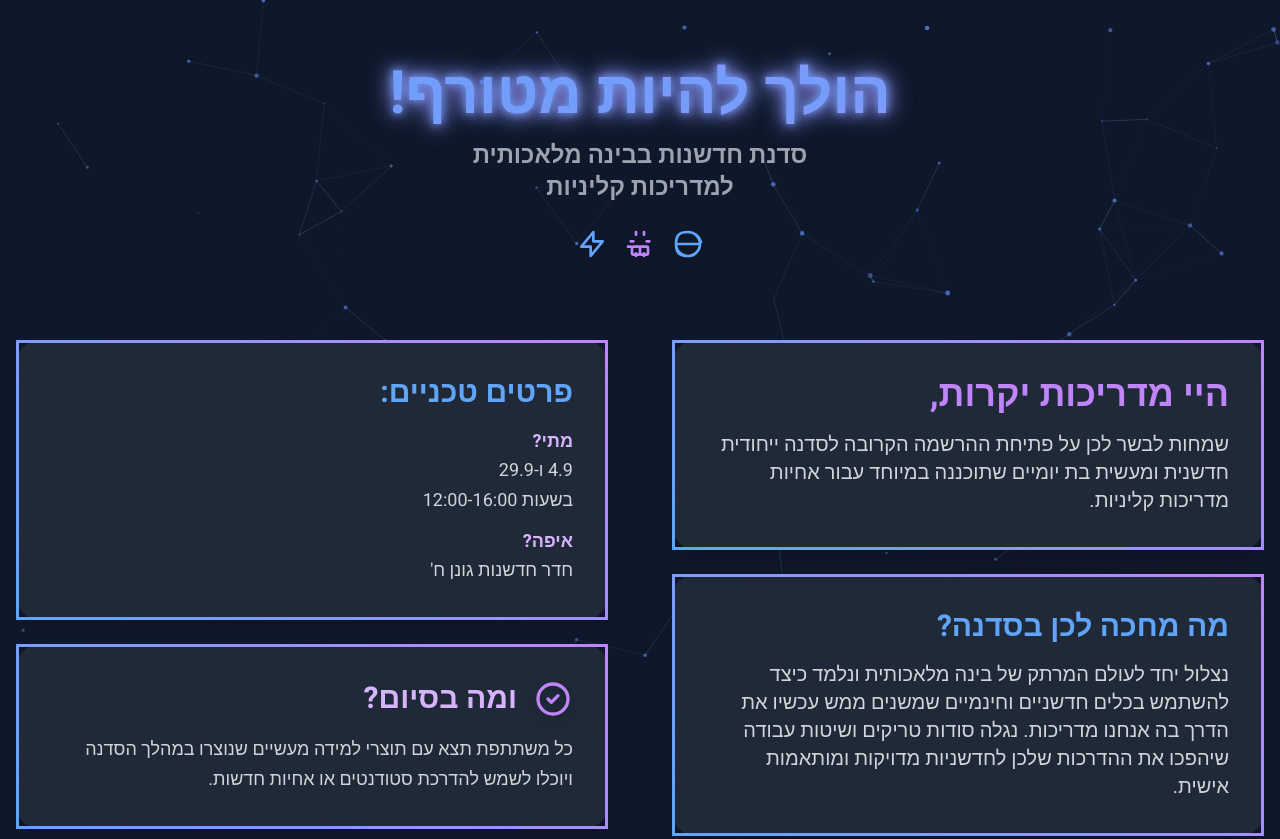
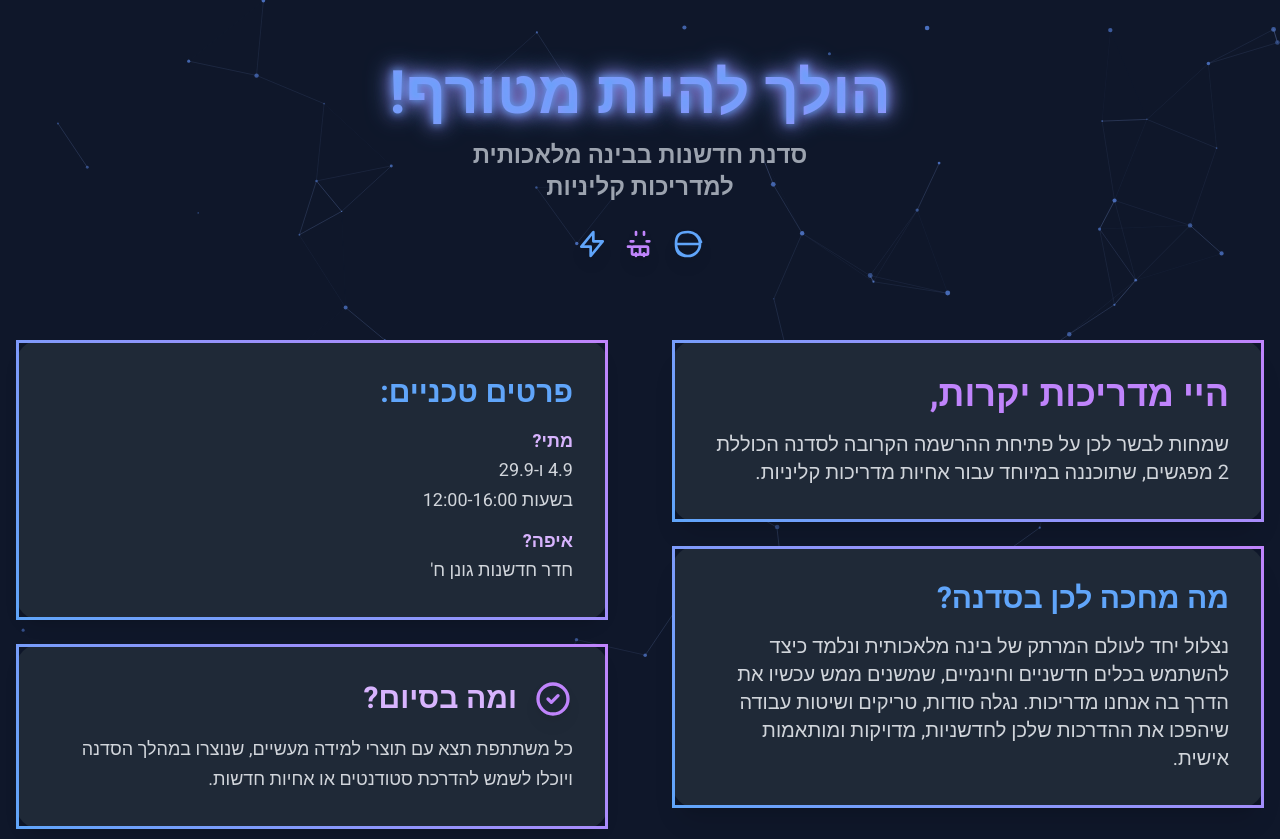
Before and after one commit to tifereteliav/Innovation, a plain HTML site: page index.html in a window 1280 px wide. Shown: the top 839 px of the page. Drawn offline with nearby package versions, Linux system fonts and the light colour scheme.

Commit message:
Update index.html

```diff
--- a/index.html
+++ b/index.html
@@ -110,7 +110,7 @@
                         היי מדריכות יקרות,
                     </h2>
                     <p class="text-lg md:text-xl leading-relaxed text-gray-300">
-                        שמחות לבשר לכן על פתיחת ההרשמה הקרובה לסדנה ייחודית חדשנית ומעשית בת יומיים שתוכננה במיוחד עבור אחיות מדריכות קליניות.
+                        שמחות לבשר לכן על פתיחת ההרשמה הקרובה לסדנה הכוללת 2 מפגשים, שתוכננה במיוחד עבור אחיות מדריכות קליניות.
                     </p>
                 </div>
                 <!-- קטע שני מפוצל -->
@@ -119,7 +119,7 @@
                         מה מחכה לכן בסדנה?
                     </h3>
                     <p class="text-lg md:text-xl leading-relaxed text-gray-300">
-                        נצלול יחד לעולם המרתק של בינה מלאכותית ונלמד כיצד להשתמש בכלים חדשניים וחינמיים שמשנים ממש עכשיו את הדרך בה אנחנו מדריכות. נגלה סודות טריקים ושיטות עבודה שיהפכו את ההדרכות שלכן לחדשניות מדויקות ומותאמות אישית.
+                        נצלול יחד לעולם המרתק של בינה מלאכותית ונלמד כיצד להשתמש בכלים חדשניים וחינמיים, שמשנים ממש עכשיו את הדרך בה אנחנו מדריכות. נגלה סודות, טריקים ושיטות עבודה שיהפכו את ההדרכות שלכן לחדשניות, מדויקות ומותאמות אישית.
                     </p>
                 </div>
             </div>
@@ -157,7 +157,7 @@
                         </h3>
                     </div>
                     <p class="text-lg leading-relaxed text-gray-300">
-                        כל משתתפת תצא עם תוצרי למידה מעשיים שנוצרו במהלך הסדנה ויוכלו לשמש להדרכת סטודנטים או אחיות חדשות.
+                        כל משתתפת תצא עם תוצרי למידה מעשיים, שנוצרו במהלך הסדנה ויוכלו לשמש להדרכת סטודנטים או אחיות חדשות.
                     </p>
                 </div>
                 <!-- כרטיס דרישות ומגבלות -->
```
